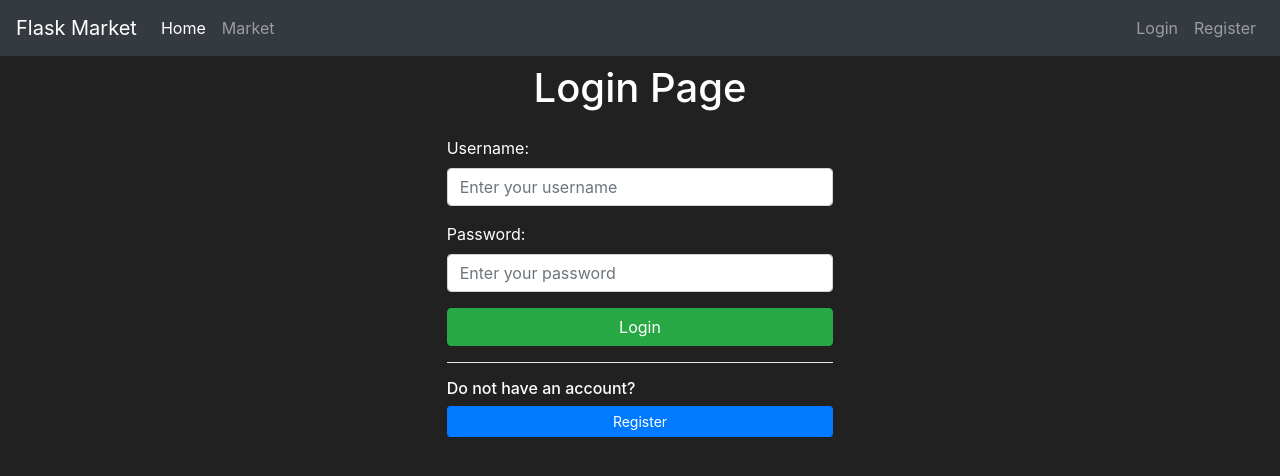
After one commit to Shreyanshukunwar/flask-ecommerce, a Flask app: page /login in a window 1280 px wide. The commit adds this page. Shown: the top 476 px of the page. Run offline with Flask 2, Linux system fonts and the light colour scheme.

Commit message:
user authentication added

```diff
--- a/market/forms.py
+++ b/market/forms.py
@@ -23,3 +23,8 @@ class RegisterForm(FlaskForm):
 	password1 = PasswordField(label='Password', validators=[Length(min=6), DataRequired()])
 	password2 = PasswordField(label='Confirm Password', validators=[EqualTo('password1'), DataRequired()])
 	submit = SubmitField(label='Register!')
+
+class LoginForm(FlaskForm):
+	username = StringField(label='Username:', validators=[DataRequired()])
+	password = PasswordField(label='Password:', validators=[DataRequired()])
+	submit = SubmitField(label='Login')
--- a/market/routes.py
+++ b/market/routes.py
@@ -1,8 +1,9 @@
 from market import app
 from flask import render_template, redirect, url_for, flash
+from flask_login import login_user
 
 from .models import Item, User
-from .forms import RegisterForm
+from .forms import RegisterForm, LoginForm
 
 from market import db
 
@@ -23,7 +24,7 @@ def register_page():
 	if form.validate_on_submit():
 		user_to_create = User(username=form.username.data,
 								email_address=form.email_address.data,
-								password_hash=form.password1.data)
+								password=form.password1.data)
 
 		db.session.add(user_to_create)
 		db.session.commit()
@@ -35,3 +36,18 @@ def register_page():
 
 
 	return render_template('register.html', form=form)
+
+@app.route('/login', methods=['GET', 'POST'])
+def login_page():
+	form = LoginForm()
+
+	if form.validate_on_submit():
+		attempted_user = User.query.filter_by(username=form.username.data).first()
+		if attempted_user and attempted_user.check_password_correction(attempted_password=form.password.data):
+			login_user(attempted_user)
+			flash(f"Logged in Successfully as {attempted_user.username}", category="success")
+			return redirect(url_for('market_page'))
+		else:
+			flash('User does not exist. Please check Username and Password', category="danger")
+
+	return render_template('login.html', form=form)
--- a/market/templates/base.html
+++ b/market/templates/base.html
@@ -29,14 +29,32 @@
                 <a class="nav-link" href="{{ url_for('market_page') }}">Market</a>
             </li>
         </ul>
+
+        {% if current_user.is_authenticated: %}
             <ul class="navbar-nav">
                 <li class="nav-item">
-                <a class="nav-link" href="#">Login</a>
+                    <a class="nav-link" style="color:white;">Hello, {{  current_user|capitalize }}</a>
+                </li>
+                <li class="nav-item">
+                    <a class="nav-link" style="color:lawngreen; font-weight: bold;">
+                        <i class="fas fa-coin"></i>
+                        {{ current_user.prettier_budget }}
+                    </a>
+                </li>
+                <li class="nav-item">
+                    <a class="nav-link" href="#">Logout</a>
+                </li>
+            </ul>
+        {% else %}
+            <ul class="navbar-nav">
+                <li class="nav-item">
+                    <a class="nav-link" href="{{ url_for('login_page') }}">Login</a>
                 </li>
                 <li class="nav-item">
                     <a class="nav-link" href="{{ url_for('register_page') }}">Register</a>
                 </li>
             </ul>
+        {% endif %}
       </div>
     </nav>
     {% with messages = get_flashed_messages(with_categories=true) %}
--- /dev/null
+++ b/market/templates/login.html
@@ -0,0 +1,28 @@
+{% extends 'base.html' %}
+
+{% block title %} Login {% endblock title %}
+
+{% block content %}
+	<h1 align="center" class="mt-2"> Login Page </h1>
+	<div class="col-md-4" style="margin: 0 auto;">
+		<form method="POST" class="form-signin" style="color:white;">
+			{{ form.hidden_tag() }}
+
+			{{ form.username.label(class='mt-3') }}
+			{{ form.username(class="form-control", placeholder="Enter your username") }}
+
+			{{ form.password.label(class='mt-3') }}
+			{{ form.password(class="form-control", placeholder="Enter your password") }}
+
+			{{ form.submit(class='mt-3 btn btn-success btn-block') }}
+
+			<hr style="background-color: white;">
+
+			<div class="checkbox mb-3">
+				<h6>Do not have an account?</h6>
+				<a class="btn btn-sm btn-primary btn-block" href="{{ url_for('register_page') }}"> Register</a>
+			</div>
+		</form>
+	</div>
+
+{% endblock content %}
```
Also changed, not shown: market/__init__.py (+7 -1 lines), market/models.py (+27 -2 lines), market/templates/register.html (+6 -1 lines), market/market.db. Lines whose indentation alone changed are shown as unchanged.
